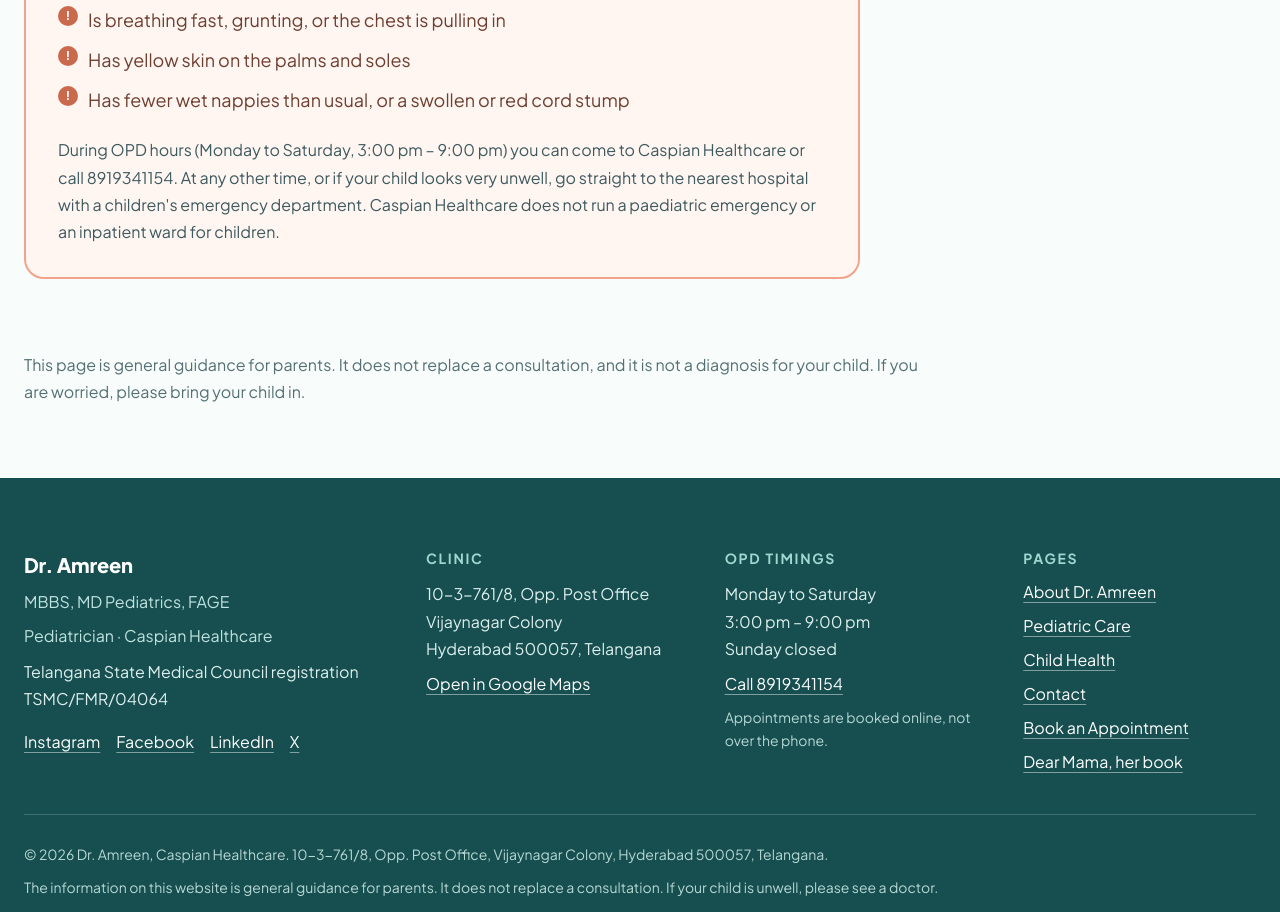
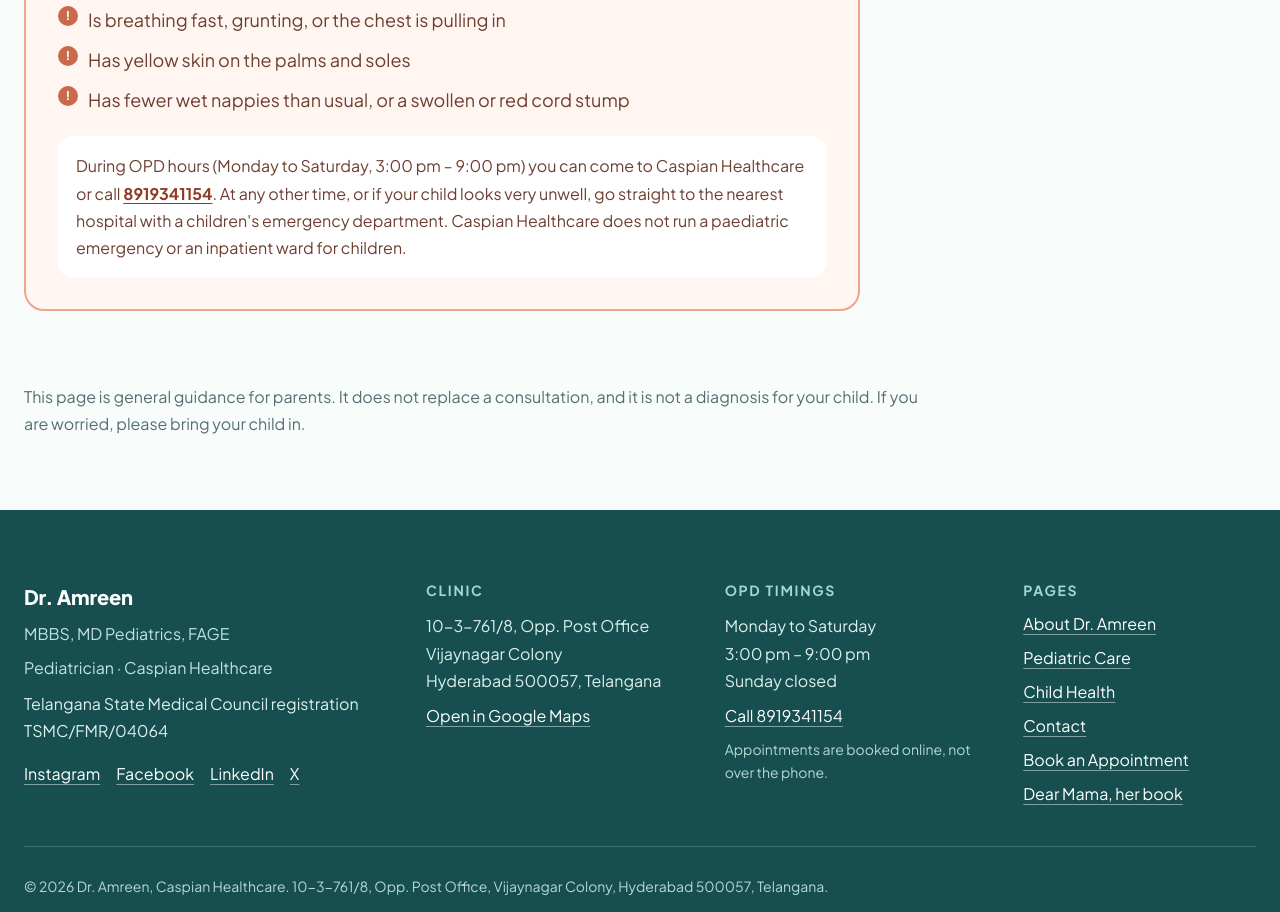
Before and after one commit to oratorkhizer/dr-amreen-site, a React (Vite) app: page /newborn-care in a window 1280 px wide. Shown: the part 2000-2912 px from the top of the page. Built offline with nearby package versions, Linux system fonts and the light colour scheme.

Commit message:
Style the emergency note in article red-flag boxes

```diff
--- a/src/styles/Article.css
+++ b/src/styles/Article.css
@@ -316,3 +316,20 @@
     padding: 24px 20px;
   }
 }
+
+.article-flags-note {
+  margin: 0;
+  font-size: var(--font-md);
+  line-height: 1.7;
+  color: #6e3f30;
+  background: var(--color-white);
+  border-radius: var(--radius-md);
+  padding: 16px 18px;
+}
+
+.article-flags-note a {
+  color: #8f3c22;
+  font-weight: var(--weight-bold);
+  text-decoration: underline;
+  text-underline-offset: 3px;
+}
```
